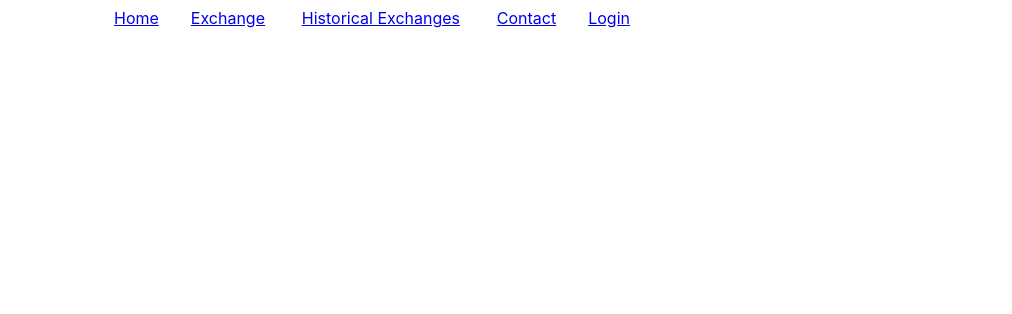
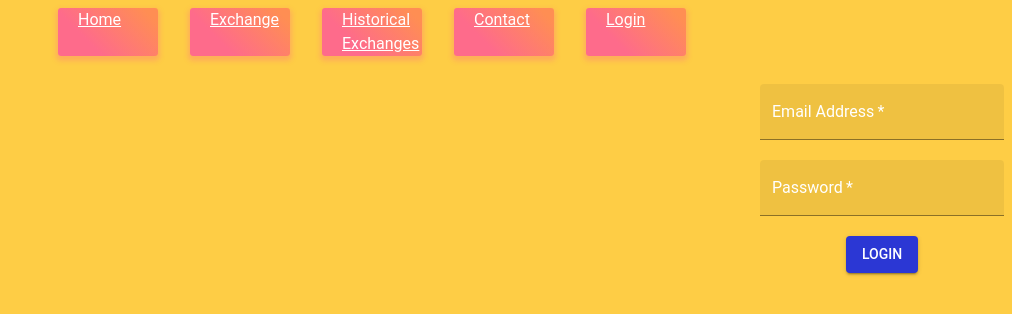
Before and after one commit to WanjohiWanjohi/forex_exchanger, a React (Create React App) app: page /login in a window 1280 px wide. Shown: the top 314 px of the page, without its empty margins (268-1280 px from the left). Built offline with nearby package versions, Linux system fonts and the light colour scheme.

Commit message:
Customize theme

```diff
--- a/package.json
+++ b/package.json
@@ -13,6 +13,7 @@
     "@testing-library/jest-dom": "^5.16.4",
     "@testing-library/react": "^13.3.0",
     "@testing-library/user-event": "^13.5.0",
+    "formik": "^2.2.9",
     "react": "^18.2.0",
     "react-dom": "^18.2.0",
     "react-router-dom": "^6.3.0",
--- a/src/Contact.js
+++ b/src/Contact.js
@@ -1,14 +1,17 @@
 import './App.css';
 import Box from '@mui/material/Box';
 import NavBar from './NavBar'
+import CssBaseline from '@mui/material/CssBaseline';
+import Container from '@mui/material/Container';
 function Contact() {
   return (
     <div>
       <NavBar/>
       <div className="Home">
-      <Box m={2} pt={3}>
-
-      </Box>
+      <CssBaseline />
+      <Container fixed>
+        <Box sx={{ bgcolor: '#808080', height: '10vh' }} />
+      </Container>
     </div>
     </div>
 
--- a/src/ExchangeForm.js
+++ b/src/ExchangeForm.js
@@ -49,8 +49,9 @@ const ExchangeForm = ({ currencies , handleExchange}) => {
               <input
                 id="number"
                 type="text"
-                 pattern="[0-9]*"
+                 pattern='[0-9]*\.?[0-9]*'
                 label="Amount"
+                required
                 onChange={handleAmountChange}
               />
             </Box>
@@ -58,7 +59,7 @@ const ExchangeForm = ({ currencies , handleExchange}) => {
           <Grid item >
             <Box m={2} pt={3}>
               <label> Select currency to convert from :
-                <Select onChange={handleFromChange} options={currencies} />
+                <Select required onChange={handleFromChange} options={currencies} />
               </label>
             </Box>
           </Grid>
@@ -66,7 +67,7 @@ const ExchangeForm = ({ currencies , handleExchange}) => {
           <Grid item >
             <Box m={2} pt={3}>
               <label> Select currency to convert to :
-                <Select onChange={handleToChange} options={currencies} />
+                <Select required onChange={handleToChange} options={currencies} />
               </label>
             </Box>
           </Grid>
--- a/src/Login.js
+++ b/src/Login.js
@@ -1,15 +1,50 @@
 import './App.css';
+import NavBar from './NavBar'
+import Button from '@mui/material/Button';
+import TextField from '@mui/material/TextField';
 import Box from '@mui/material/Box';
-import NavBar from './NavBar'
+import Grid from '@mui/material/Grid';
 
 function Login() {
+  function handleSubmit(){
+
+  }
   return (
     <div>
       <NavBar />
-      <div className="Home">
-        <Box m={2} pt={3}>
-
-        </Box>
+      <div className="ExchangeForm">
+        <Grid container justifyContent="flex-end" item xs={-3}>
+          <form onSubmit={handleSubmit}>
+            <Grid item >
+              <Box m={2} pt={3}>
+                <TextField
+                  id="email"
+                  type="email"
+                  pattern='[0-9]*\.?[0-9]*'
+                  label="Email Address"
+                  required
+                  variant="filled"
+                />
+              </Box>
+            </Grid>
+            <Grid item >
+              <Box m={2} pt={3}>
+              <TextField
+                  id="password"
+                  type="password"
+                  label="Password"
+                  required
+                  variant="filled"
+                />
+              </Box>
+            </Grid>
+            <Grid item >
+                <Box m={2} pt={3}>
+                  <Button variant="contained" onClick={handleSubmit}>Login</Button>
+                </Box>
+            </Grid>
+          </form>
+        </Grid>
       </div>
     </div>
   );
--- a/src/NavBar.js
+++ b/src/NavBar.js
@@ -4,40 +4,51 @@ import Divider from '@mui/material/Divider';
 import List from '@mui/material/List';
 import ListItem from '@mui/material/ListItem';
 import Grid from '@mui/material/Grid';
+import CssBaseline from '@mui/material/CssBaseline';
+
 function NavBar() {
     const flexContainer = {
         display: 'flex',
         flexDirection: 'row',
         padding: 0,
       };
+      const style = {
+        background: 'linear-gradient(45deg, #FE6B8B 30%, #FF8E53 90%)',
+        borderRadius: 3,
+        border: 0,
+        color: 'white',
+        height: 48,
+        width:100,
+        padding: '0 20px',
+        boxShadow: '0 3px 5px 2px rgba(255, 105, 135, .30)',
+      };
     // TODO: Make a proper heading Navbar
     return (
+
         <div className="Navbar" >
+                  <CssBaseline />
             <Grid
                 container
                 direction="row" justifyContent="space-around">
                 <List  style={flexContainer} component="nav" aria-label="mailbox folders">
                 <ListItem button>
-                        <NavLink to="/"> Home</NavLink>
+                        <NavLink to="/" style={style}> Home</NavLink>
                         <Divider />
                     </ListItem>
                     <ListItem button>
-                        <NavLink to="/exchange"> Exchange</NavLink>
-                        <Divider />
+                        <NavLink to="/exchange" style={style}> Exchange</NavLink>
                     </ListItem>
 
                     <ListItem button>
-                        <Divider>
-                            <NavLink to="/historical_exchanges">  Historical Exchanges</NavLink>
-                        </Divider>
+                            <NavLink to="/historical_exchanges" style={style}>Historical Exchanges </NavLink>
                     </ListItem>
 
                     <ListItem button>
-                        <NavLink to="/contact"> Contact</NavLink>
+                        <NavLink to="/contact" style={style}> Contact</NavLink>
                     </ListItem>
                     <ListItem button>
-                        <NavLink to="/login"> Login</NavLink>
-                        <Divider />
+                        <NavLink to="/login" style={style}> Login</NavLink>
+
                     </ListItem>
                 </List>
             </Grid>
--- a/src/theme.js
+++ b/src/theme.js
@@ -23,7 +23,7 @@ let theme = createTheme({
     },
     palette: {
         background: {
-            default: '#009900',
+            default: '#fecd45',
         },
         primary: {
             main: '#2B37D4',
@@ -44,7 +44,7 @@ let theme = createTheme({
             main: '#09FE00',
         },
         text: {
-            primary: '#000000',
+            primary: '#2568fb',
             secondary: '#FFFFFF',
         },
     },
```
Also changed, not shown: 1 other file (tests, documents, lock files or other folders).
